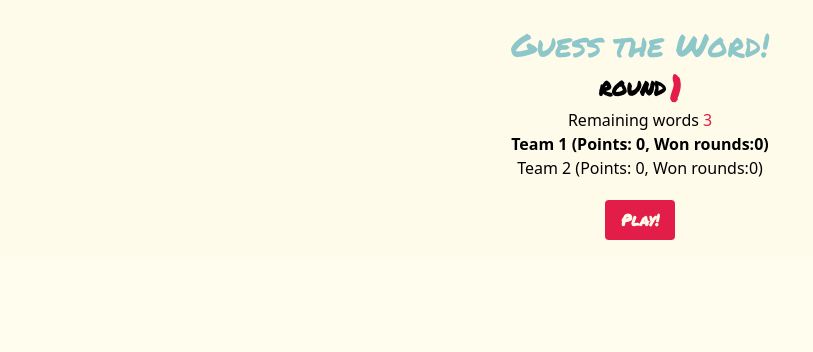
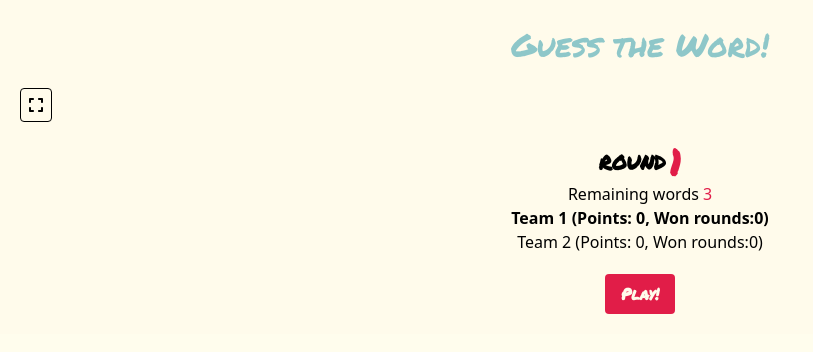
Before and after one commit to em-jose/guess-the-word, a React (Vite) app: page / in a window 1280 px wide. Shown: the top 352 px of the page, without its empty margins (0-813 px from the left). Built offline with nearby package versions, Linux system fonts and the light colour scheme.

Commit message:
feat: show fullscreen button

```diff
--- a/src/components/GuessTheWord.jsx
+++ b/src/components/GuessTheWord.jsx
@@ -33,7 +33,7 @@ export const GuessTheWord = () => {
             <header>
                 <h1 className="title">Guess the Word!</h1>
 
-                {/* <Fullscreen /> */}
+                <Fullscreen />
             </header>
 
             <main>
```
